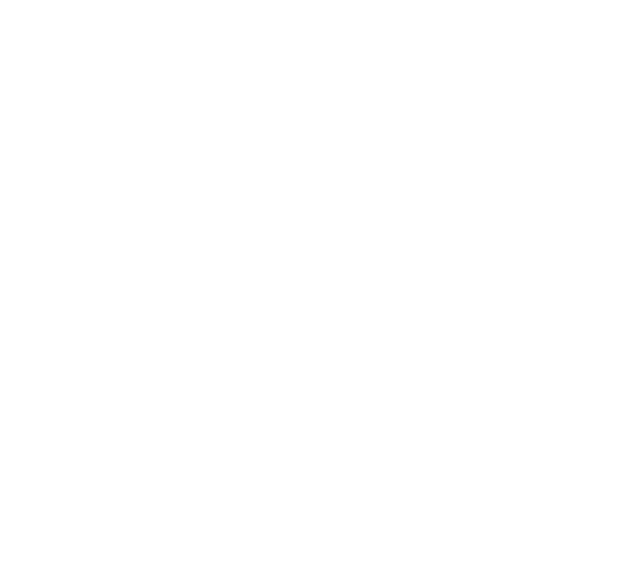
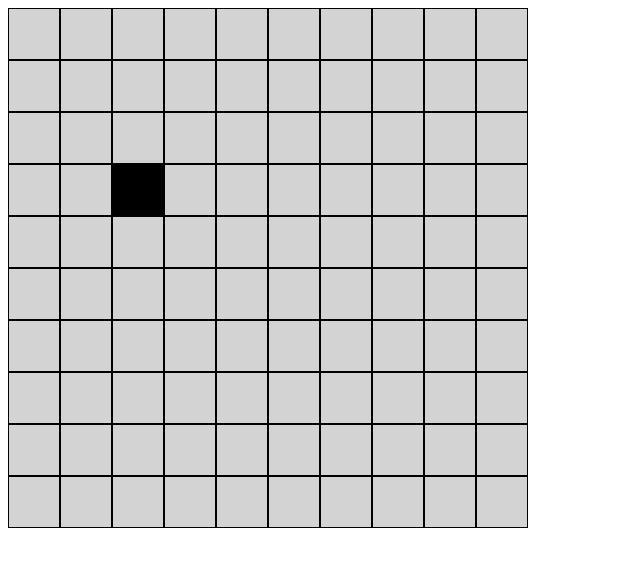
Before and after one commit to Sumerin/Virtual-World, a website built with webpack: page index.html in a window 1280 px wide. Shown: the whole page, without its empty margins (0-640 px from the left). Built offline with nearby package versions, Linux system fonts and the light colour scheme.

Commit message:
Very simple representation of the world

```diff
--- a/app/index.js
+++ b/app/index.js
@@ -1,12 +1,15 @@
 import "./style.scss";
 import Wolf from './organisms/animals/wolf';
 import World from './world';
+import {drawWorld} from './representation';
 
-let world = new World({width:10, height:20});
+let world = new World({width:10, height:10});
 let pos = {
-    x:1,
-    y:15
+    x:3,
+    y:3
 };
 let wolf = new Wolf(pos);
 world.newOrganism(wolf);
+
 wolf.action();
+drawWorld(world);
--- a/app/organisms/animals/animal.js
+++ b/app/organisms/animals/animal.js
@@ -7,8 +7,10 @@ export default class Animal extends Organism{
     }
     action(){
         let dir = getRandom(1,9);
+        if(dir==5) return;
         let newPos = this.getPosAtDir(this.pos, dir);
         let mapState = this.world.getMapState(newPos);
+        console.debug("new pos", newPos, mapState);
         if(!mapState){
             this.world.setMapState(newPos,this);
         }
--- a/app/organisms/organism.js
+++ b/app/organisms/organism.js
@@ -19,6 +19,9 @@ export default class Organism{
     //Direction is resembled by a number on numpad, so for example
     //7 means moving to upper-left corner, or 6 means moving right
     getPosAtDir(pos,dir){
+        if(dir==5){
+            return pos;
+        }
         let x = pos.x;
         let y = pos.y;
         if(dir>=1 && dir<=3) {
--- /dev/null
+++ b/app/representation.js
@@ -0,0 +1,26 @@
+import $ from 'jquery';
+
+function drawWorld(world){
+    let map = $('#map');
+    for(let y=0; y<world.size.height; y++){
+        let row = $('<div/>', {
+            class: 'row',
+        });
+        for(let x=0; x<world.size.width; x++){
+            let obj = world.getMapState({x:x, y:y});
+            let className;
+            if (obj){
+                className = obj.constructor.name;
+            }else{
+                className = 'empty';
+            }
+            let el = $('<div/>', {
+                class: 'element ' + className
+            });
+            row.append(el);
+        }
+        map.append(row);
+    }
+}
+
+export { drawWorld }
--- a/app/style.scss
+++ b/app/style.scss
@@ -0,0 +1,13 @@
+.row{
+  display:block;
+}
+.element{
+  display:inline-block;
+  width:50px;
+  height:50px;
+  background-color: lightgray;
+  border:1px solid black;
+  &.Wolf{
+    background-color:black;
+  }
+}
--- a/app/world.js
+++ b/app/world.js
@@ -19,6 +19,10 @@ export default class World{
         return this.map[pos.y][pos.x];
     }
     setMapState(pos, obj){
+        if (pos.x==obj.pos.x && pos.y==obj.pos.y){
+            this.map[obj.pos.y][obj.pos.x] = obj;
+            return;
+        }
         if(pos.x<0 || pos.x>=this.size.width || pos.y<0 || pos.y>=this.size.height){
             throw new OutOfRangeException(pos)
         }
--- a/index.html
+++ b/index.html
@@ -4,6 +4,9 @@
 </head>
 <body>
 
+    <div id="map" class="map">
+
+    </div>
 
 </body>
 </html>
```
